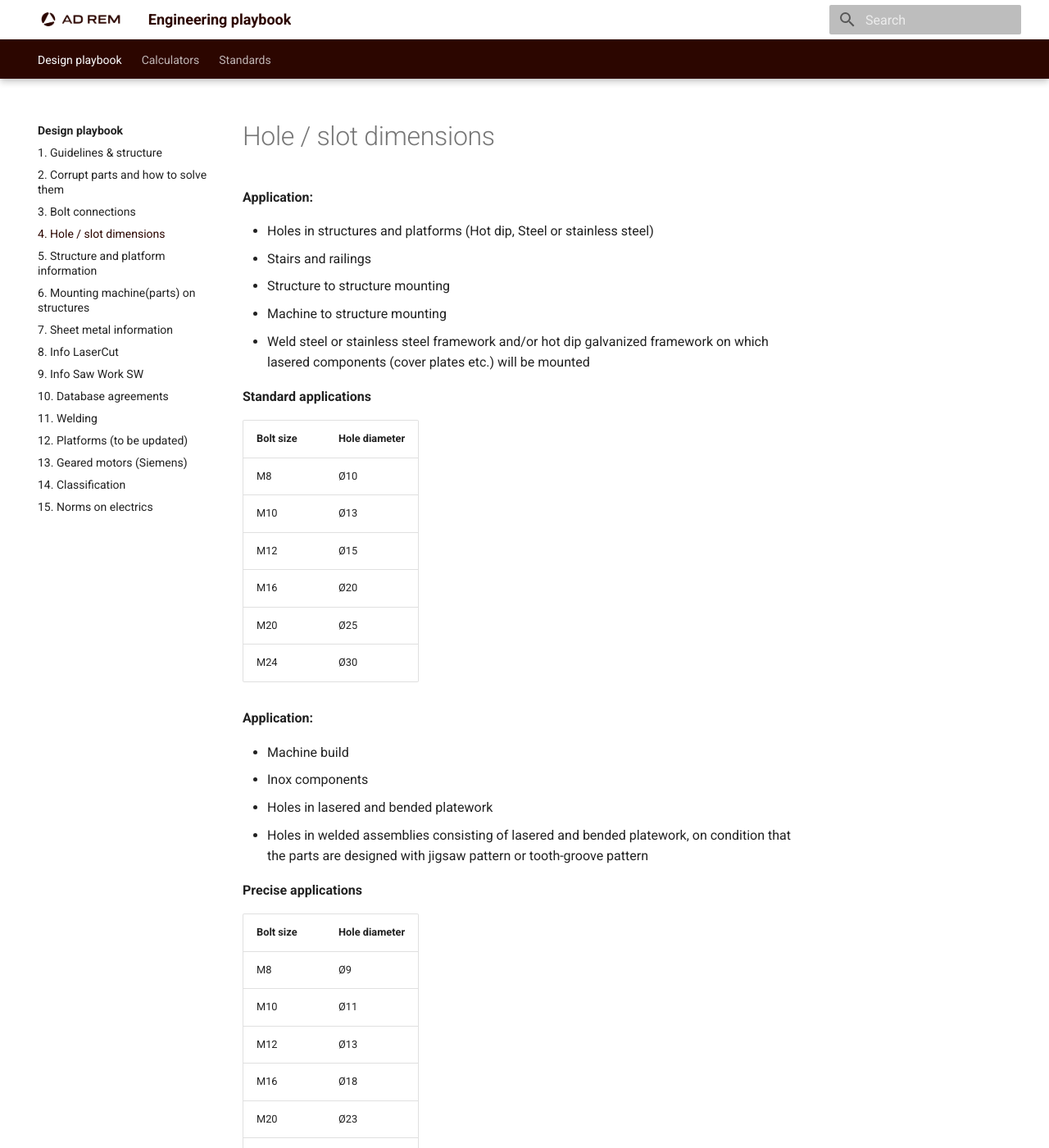
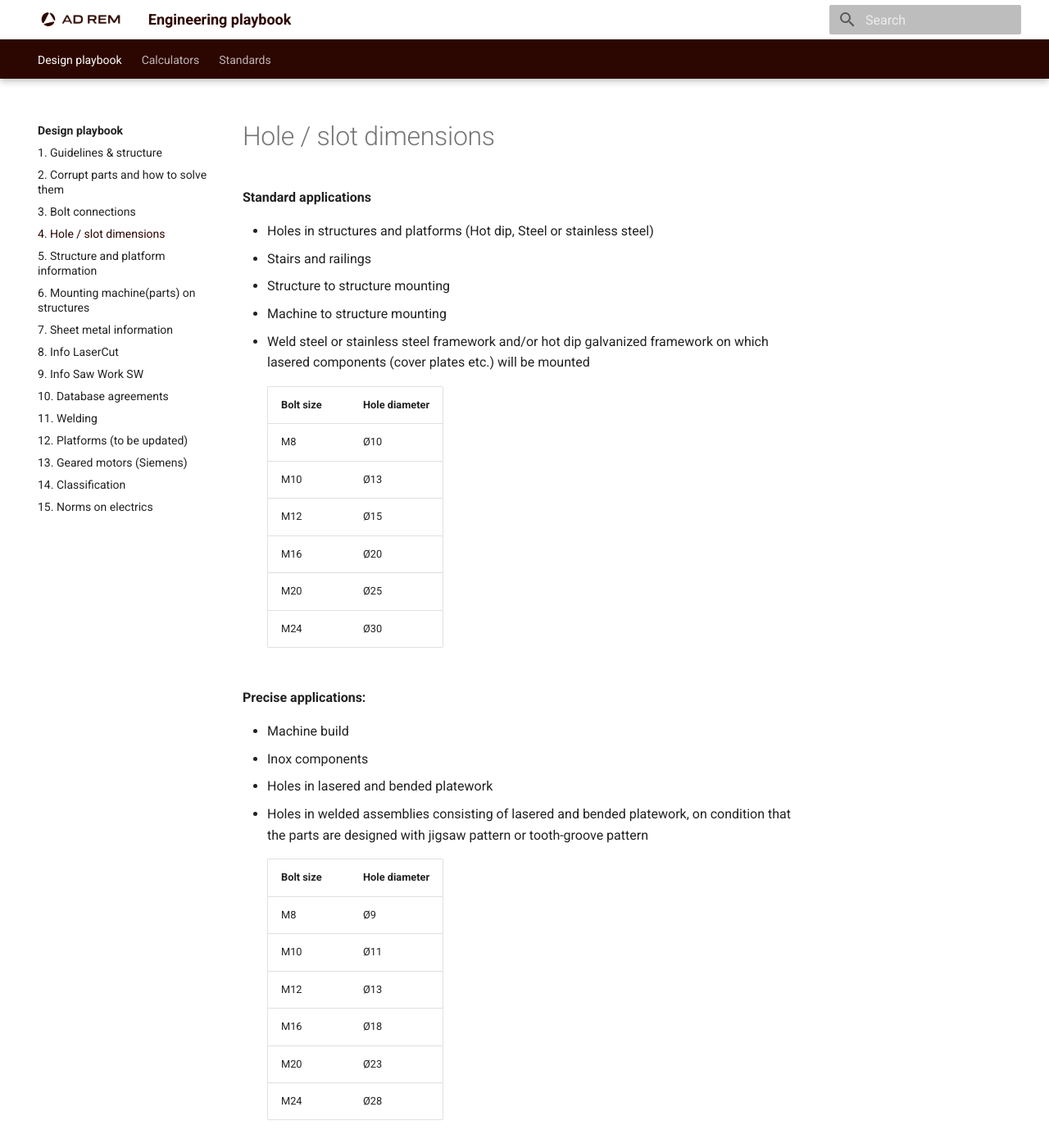
Before and after one commit to Laurens-De-Bel/Design-bible, an MkDocs documentation site: the page built from docs/Design-playbook/Hole-slot-dimensions.md, in a window 1280 px wide and 1400 px high. Shown: the whole window at 82% size. Built offline with MkDocs 1.6.1 and Material for MkDocs 9.7.7, drawn with Linux system fonts in a browser that asks for light colours.

Commit message:
playbook validation

```diff
--- a/docs/Design-playbook/Hole-slot-dimensions.md
+++ b/docs/Design-playbook/Hole-slot-dimensions.md
@@ -1,6 +1,6 @@
 # Hole / slot dimensions
 
-**Application:**
+**Standard applications**
 
 - Holes in structures and platforms (Hot dip, Steel or stainless steel)
 - Stairs and railings
@@ -8,31 +8,28 @@
 - Machine to structure mounting
 - Weld steel or stainless steel framework and/or hot dip galvanized framework on which lasered components (cover plates etc.) will be mounted
 
-**Standard applications**
+    | Bolt size | Hole diameter |
+    | --- | --- |
+    | M8 | Ø10 |
+    | M10 | Ø13 |
+    | M12 | Ø15 |
+    | M16 | Ø20 |
+    | M20 | Ø25 |
+    | M24 | Ø30 |
 
-| Bolt size | Hole diameter |
-| --- | --- |
-| M8 | Ø10 |
-| M10 | Ø13 |
-| M12 | Ø15 |
-| M16 | Ø20 |
-| M20 | Ø25 |
-| M24 | Ø30 |
 
-**Application:**
+**Precise applications:**
 
 - Machine build
 - Inox components
 - Holes in lasered and bended platework
 - Holes in welded assemblies consisting of lasered and bended platework, on condition that the parts are designed with jigsaw pattern or tooth-groove pattern
 
-**Precise applications**
-
-| Bolt size | Hole diameter |
-| --- | --- |
-| M8 | Ø9 |
-| M10 | Ø11 |
-| M12 | Ø13 |
-| M16 | Ø18 |
-| M20 | Ø23 |
-| M24 | Ø28 |
+    | Bolt size | Hole diameter |
+    | --- | --- |
+    | M8 | Ø9 |
+    | M10 | Ø11 |
+    | M12 | Ø13 |
+    | M16 | Ø18 |
+    | M20 | Ø23 |
+    | M24 | Ø28 |
--- a/docs/stylesheets/extra.css
+++ b/docs/stylesheets/extra.css
@@ -99,6 +99,45 @@ body:has(.ar-hero) .md-tabs {
   content: counter(md-nav-chapter) ". ";
 }
 
+/* Reference-diagram table (e.g. "Choice of correct bolt length"): a
+   title bar spanning all columns, then a row of reference images, then
+   plain data rows. Left as a wrapper class (not a class on <table>
+   itself) so the table keeps Material's default border/background
+   styling, which only applies to tables with no class of their own. */
+.diagram-table table {
+  text-align: left;
+}
+
+.diagram-table th,
+.diagram-table td {
+  padding: 0.5rem 0.75rem;
+  vertical-align: middle;
+}
+
+.diagram-table th[colspan] {
+  background-color: #dbe5f4;
+  font-weight: 400;
+  font-size: 1rem;
+}
+
+/* Empty slot for an image that hasn't been added yet - swap the
+   surrounding <div class="img-placeholder">...</div> for a normal
+   <img> tag once the real figure is available. */
+.img-placeholder {
+  display: flex;
+  align-items: center;
+  justify-content: center;
+  width: 90px;
+  height: 90px;
+  margin: 0 auto 0.25rem;
+  border: 1px dashed var(--md-default-fg-color--light);
+  border-radius: 0.2rem;
+  color: var(--md-default-fg-color--light);
+  font-size: 0.6rem;
+  text-align: center;
+  padding: 0.25rem;
+}
+
 /* Homepage hero + section cards */
 .ar-home {
   display: flex;
```
Also changed, not shown: docs/Design-playbook/Bolt-connections.md (+37 -19 lines), docs/Design-playbook/Corrupt-parts.md (+2 -2 lines), docs/Design-playbook/Structure-and-platform-information.md (+12 -17 lines), docs/assets/design-playbook/bolt-connections/image_table1.png (added), docs/assets/design-playbook/bolt-connections/image_table2.png (added), docs/assets/design-playbook/bolt-connections/image_table3.png (added), docs/assets/design-playbook/structure-and-platform-information/image66.png, docs/assets/design-playbook/structure-and-platform-information/image67-69.png (added), docs/assets/design-playbook/structure-and-platform-information/image70.png, docs/assets/design-playbook/structure-and-platform-information/image71.png, 1 other file.
